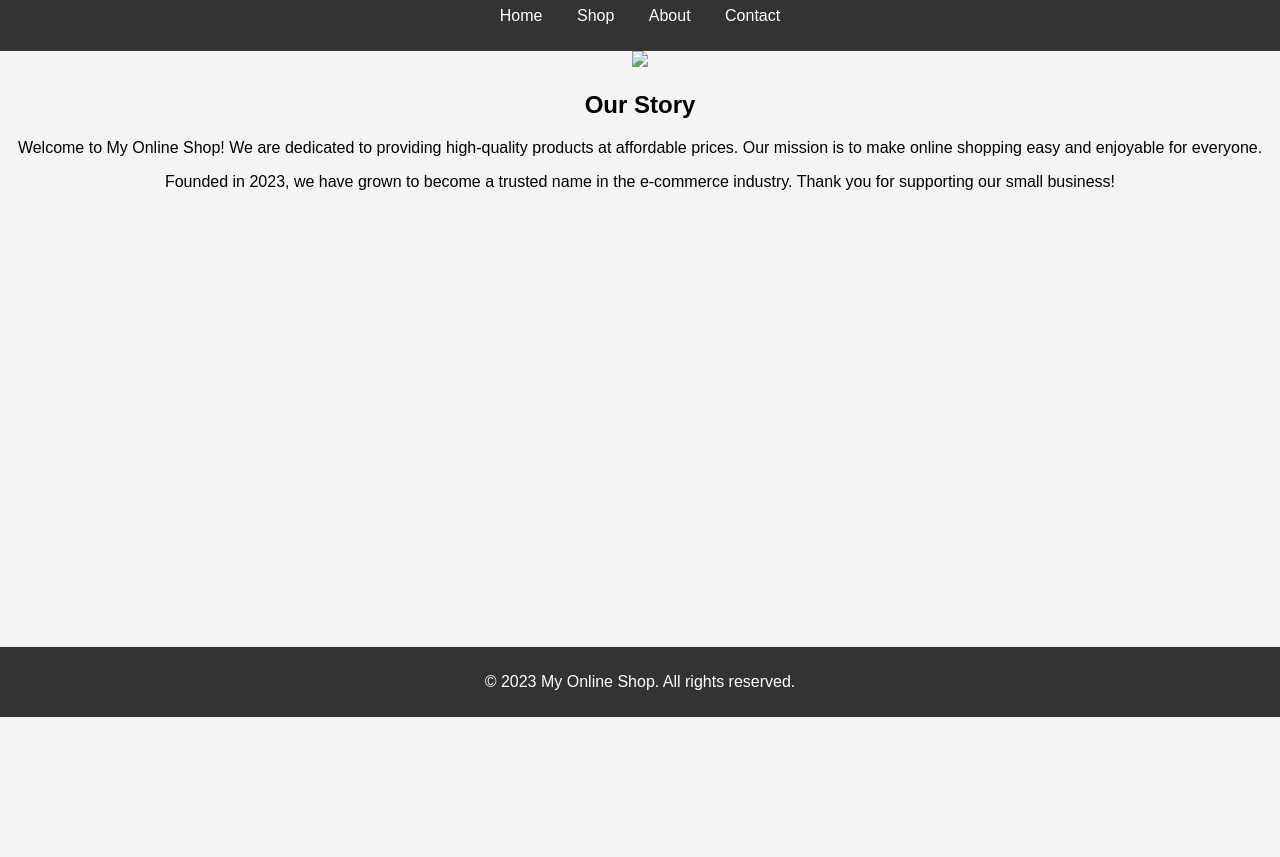
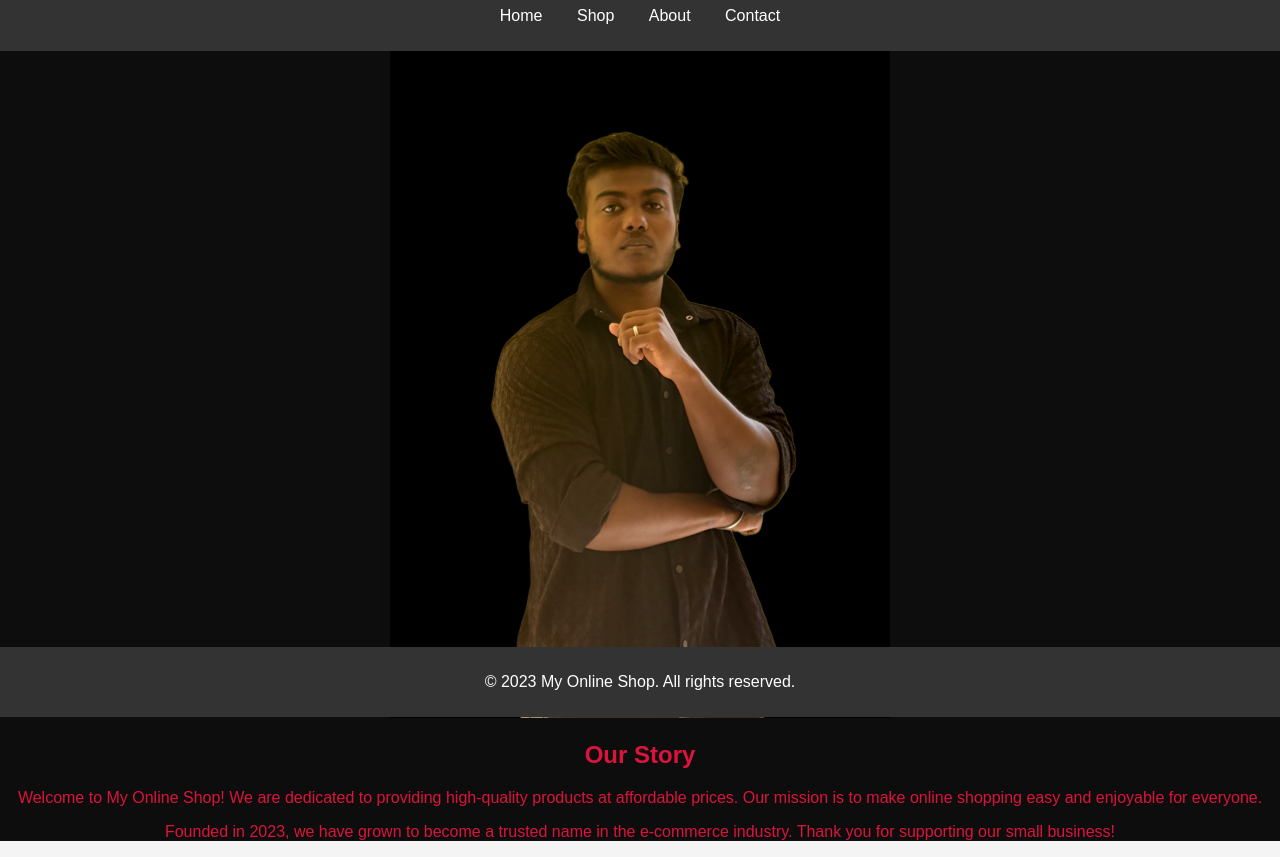
Before and after one commit to livinraj191/online-shopping, a plain HTML site: page about.html in a window 1280 px wide. Shown: the part 83-940 px from the top of the page. Before the commit the page ends 800 px from the top, so only its background shows below. Drawn offline with Linux system fonts and the light colour scheme.

Commit message:
paragraph change

```diff
--- a/about.html
+++ b/about.html
@@ -22,11 +22,13 @@
   <main>
     <section class="about">
       <center>
-        <img src="IMG_1494.jpg" width="200px">
+        <div>
+        <img src="Picsart_25-08-10_12-32-11-684.jpg" width="500px">
       <h2>Our Story</h2>
       <p>Welcome to My Online Shop! We are dedicated to providing high-quality products at affordable prices. Our mission is to make online shopping easy and enjoyable for everyone.</p>
       <p>Founded in 2023, we have grown to become a trusted name in the e-commerce industry. Thank you for supporting our small business!</p>
-      </center>
+      </div>
+    </center>
     </section>
   </main>
 
--- a/styles.css
+++ b/styles.css
@@ -104,3 +104,6 @@ body {
   .contact button:hover {
     background-color: #218838;
   }
+  div{
+    color: crimson;background-color: #0e0d0d;
+  }
```
Also changed, not shown: IMG_1494.jpg (deleted), Picsart_25-08-10_12-32-11-684.jpg (added).
